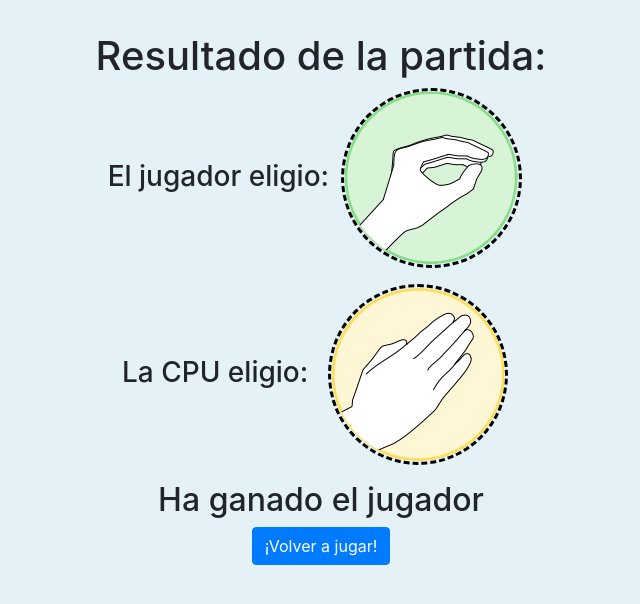
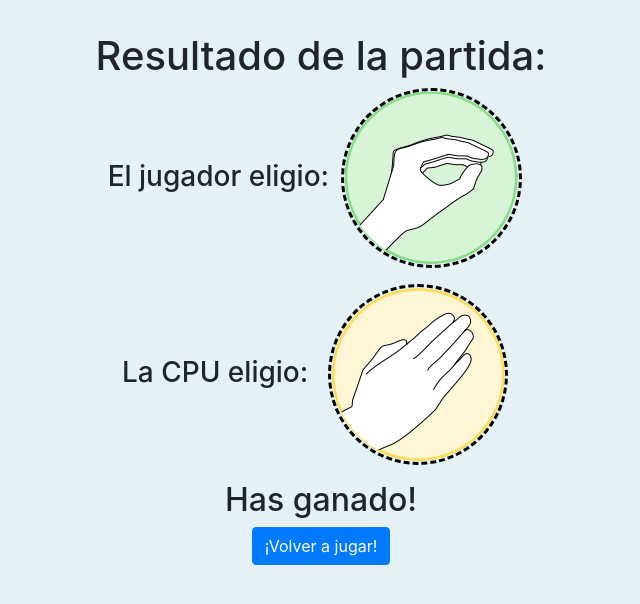
Before and after one commit to PabloD97/unq-ui-pablo-diaz-trabajo-final, a React (Create React App) app: page /resultado/lagarto/0/0 in a window 1280 px wide. Shown: the top 604 px of the page, without its empty margins (319-959 px from the left). Built offline with nearby package versions, Linux system fonts and the light colour scheme.

Commit message:
Cambios en la frases de resultado

```diff
--- a/src/pantalla/Resultado.js
+++ b/src/pantalla/Resultado.js
@@ -42,11 +42,11 @@ const Resultado = () => {
     const elegirGanador = () => {
         if (seleccionCPU.ganaA.includes(jugadorEligio)) {
             newPuntosPC += 1;
-            return (<div><h2>Ha ganado la CPU</h2></div>)
+            return (<div><h2>Ha ganado la CPU :( </h2></div>)
         };
         if (ganoJugador(jugadorEligio)) {
             newPuntosP += 1;
-            return (<div><h2>Ha ganado el jugador</h2></div>)
+            return (<div><h2>Has ganado!</h2></div>)
         } else {
             return (<div><h2>Empate</h2></div>)
         }
```
